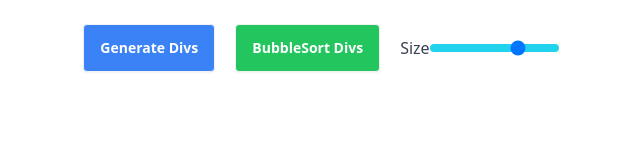
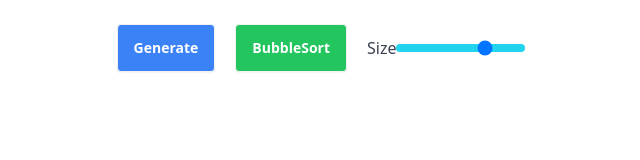
Before and after one commit to Rushu41/Sort-Kori, a plain HTML site: page index.html in a window 1280 px wide. Shown: the whole page, without its empty margins (319-959 px from the left). Drawn offline with nearby package versions, Linux system fonts and the light colour scheme.

Commit message:
4th  commit

```diff
--- a/index.html
+++ b/index.html
@@ -12,8 +12,8 @@
 <body class="bg-white w-full min-h-screen">
     <div class="flex flex-col h-full mb-5 justify-center items-center p-6">
        <div class="mb-10 flex flex-col md:flex-row justify-center gap-5 w-full">
-        <button class="btn bg-blue-500 text-white font-bold py-2 px-4 rounded hover:bg-blue-700" type="button" id="generate">Generate Divs</button>
-        <button class="btn bg-green-500 text-white font-bold py-2 px-4 rounded hover:bg-green-700" type="button" id="bubblesort">BubbleSort Divs</button>
+        <button class="btn bg-blue-500 text-white font-bold py-2 px-4 rounded hover:bg-blue-700" type="button" id="generate">Generate </button>
+        <button class="btn bg-green-500 text-white font-bold py-2 px-4 rounded hover:bg-green-700" type="button" id="bubblesort">BubbleSort</button>
         <span id="size" class="flex items-center space-x-2 text-gray-700 w-full md:w-auto">
             Size
             <input id="arr_sz" type="range" min="1" max="70" step="1" value="50" class="w-full h-2 bg-cyan-400 rounded-lg appearance-none cursor-pointer">
```
